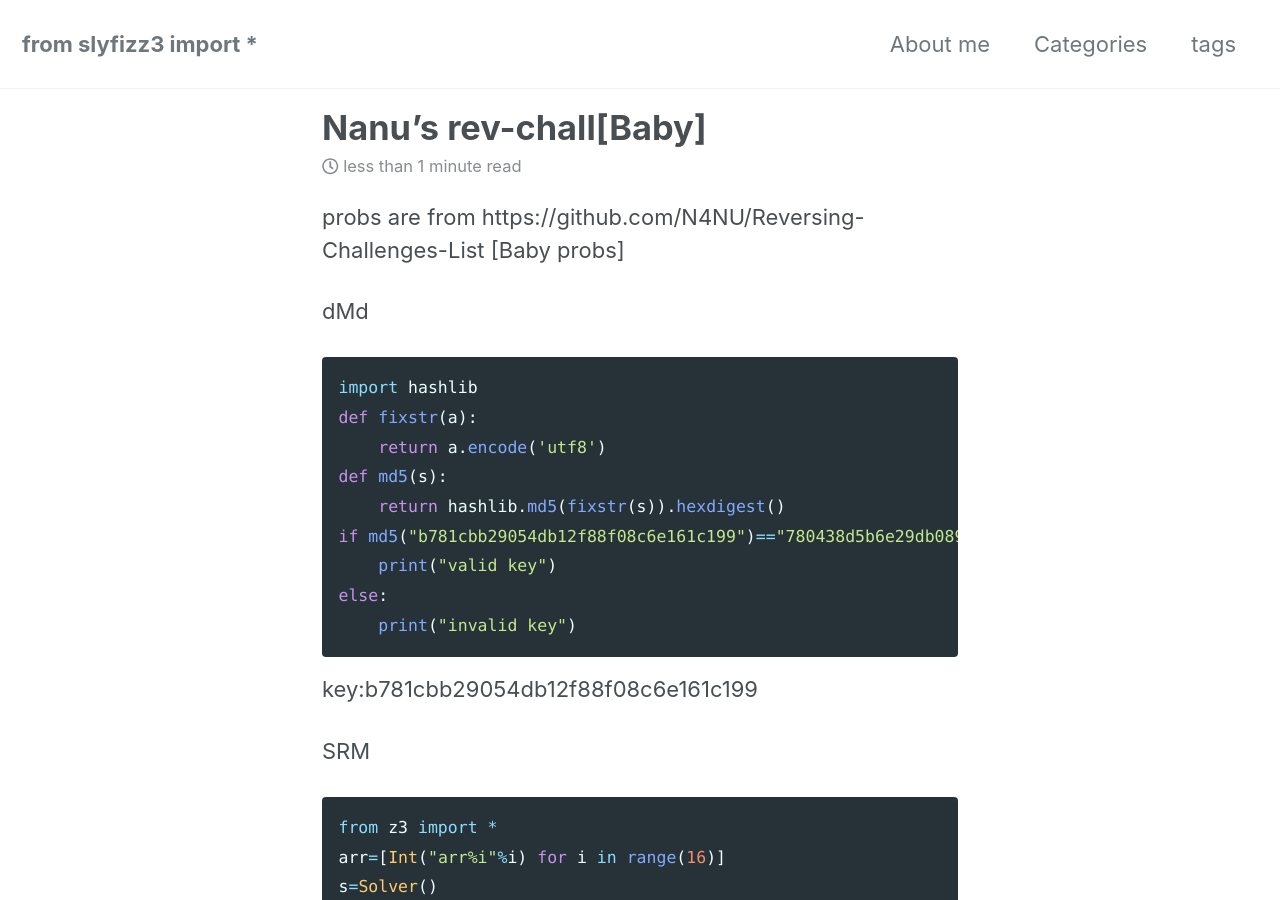
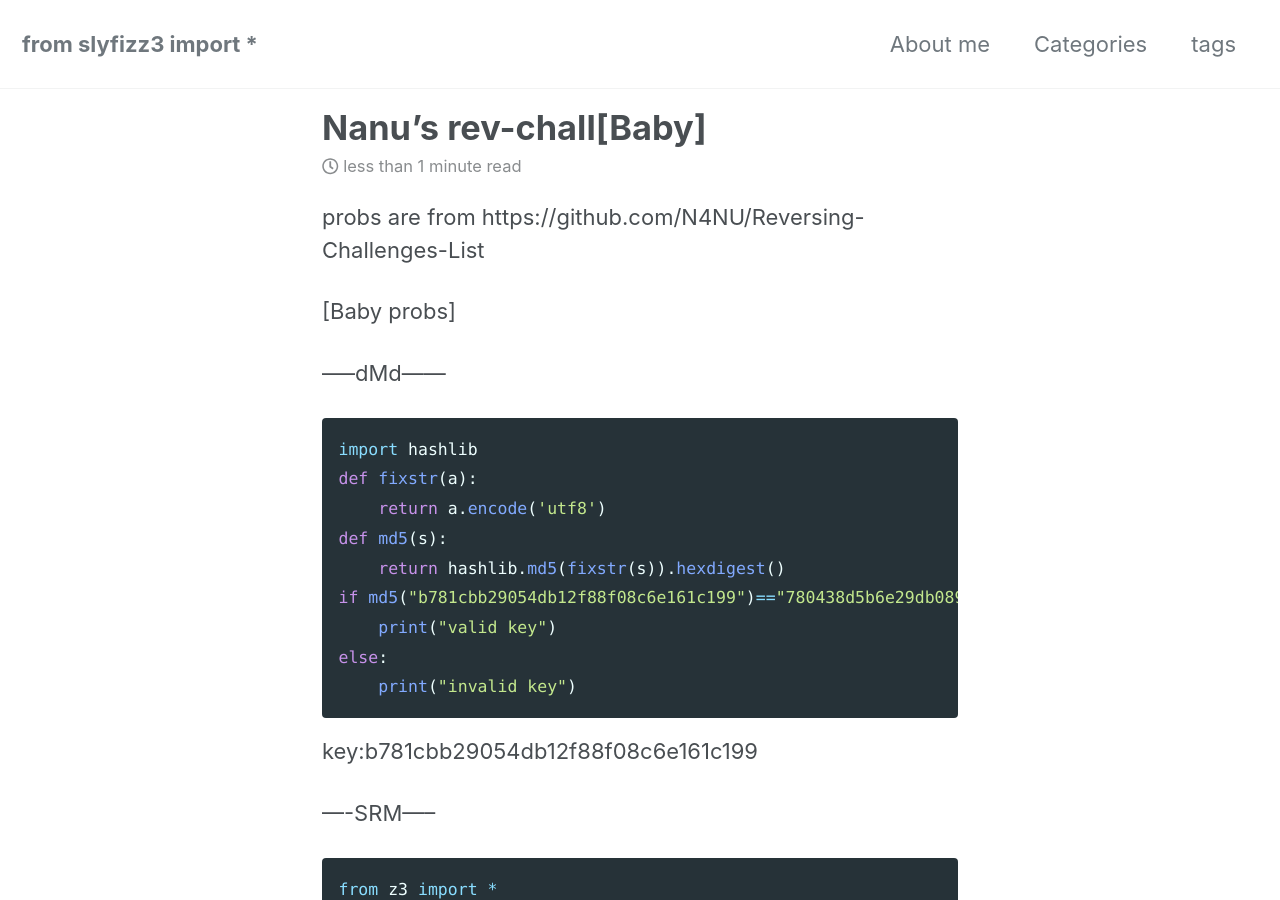
Before and after one commit to slyfizz3/slyfizz3.github.io, a Jekyll site: the page built from _posts/2019-06-26-Rev chall[Baby].md, in a window 1280 px wide and 900 px high. Built offline with Jekyll 4.4.1, drawn with Linux system fonts in a browser that asks for light colours; cached includes are drawn as plain includes; nearby versions of some CDN libraries.

````diff
--- a/_posts/2019-06-26-Rev chall[Baby].md
+++ b/_posts/2019-06-26-Rev chall[Baby].md
@@ -6,9 +6,11 @@ tags: Baby
 ---
 
 probs are from https://github.com/N4NU/Reversing-Challenges-List
+
+
 [Baby probs]
 
-dMd
+-----dMd------
 ```python
 import hashlib
 def fixstr(a):
@@ -22,7 +24,7 @@ else:
 ```
 key:b781cbb29054db12f88f08c6e161c199
 
-SRM
+----SRM-----
 ```python
 from z3 import *
 arr=[Int("arr%i"%i) for i in range(16)]
````
